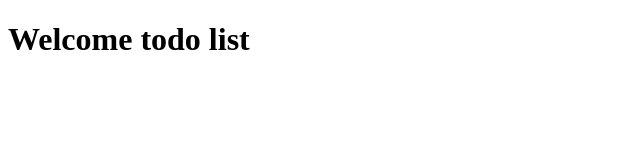
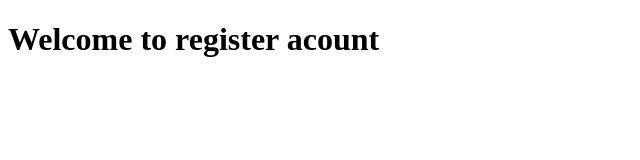
Before and after one commit to Kin-Doung/Todo_list, a plain HTML site: page index.html in a window 1280 px wide. Shown: the whole page, without its empty margins (0-640 px from the left). Drawn offline with Linux system fonts and the light colour scheme.

Commit message:
create branch

```diff
--- a/index.html
+++ b/index.html
@@ -6,6 +6,6 @@
     <title>Document</title>
 </head>
 <body>
-    <h1>Welcome todo list</h1>
+    <h1>Welcome to register acount</h1>
 </body>
 </html>
```
